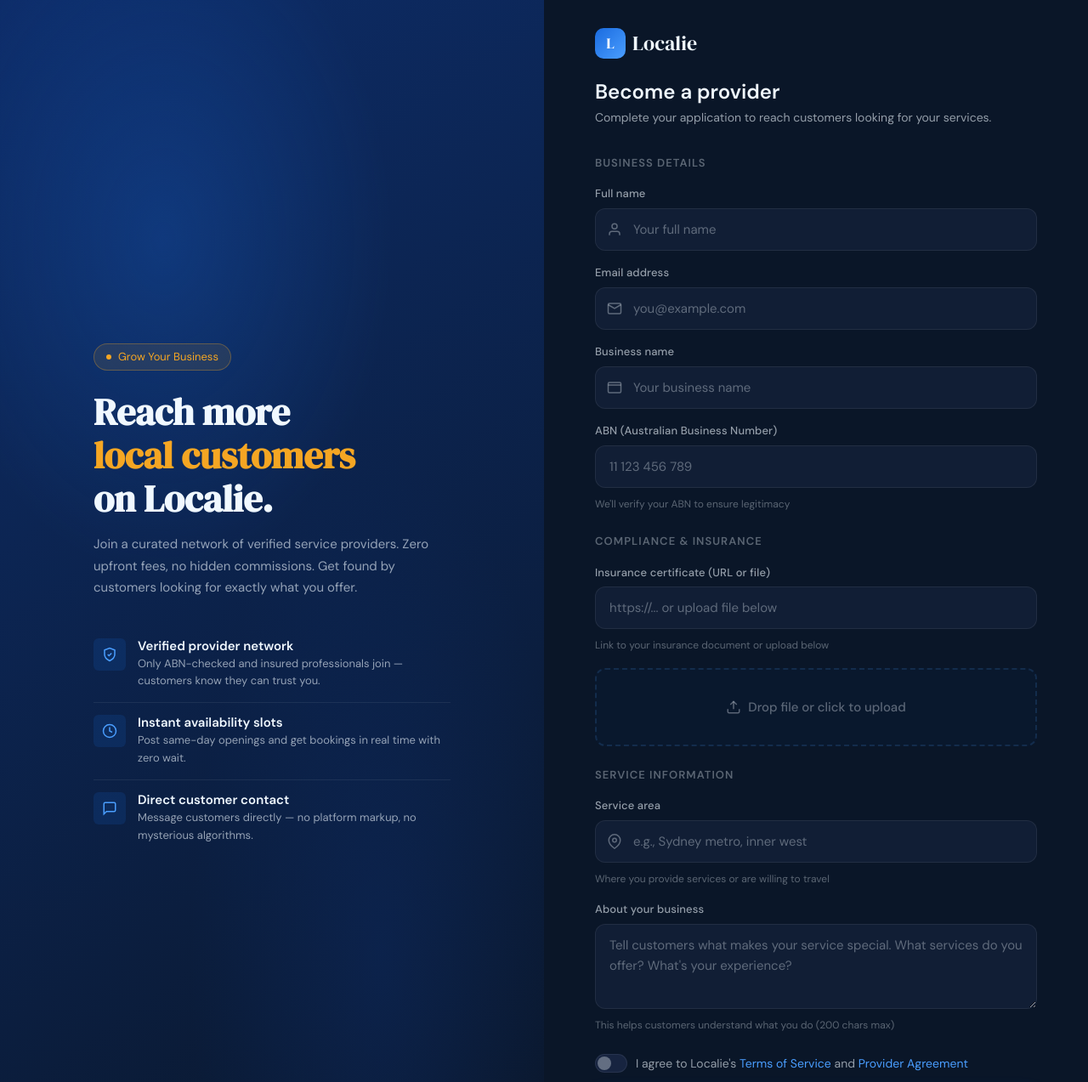
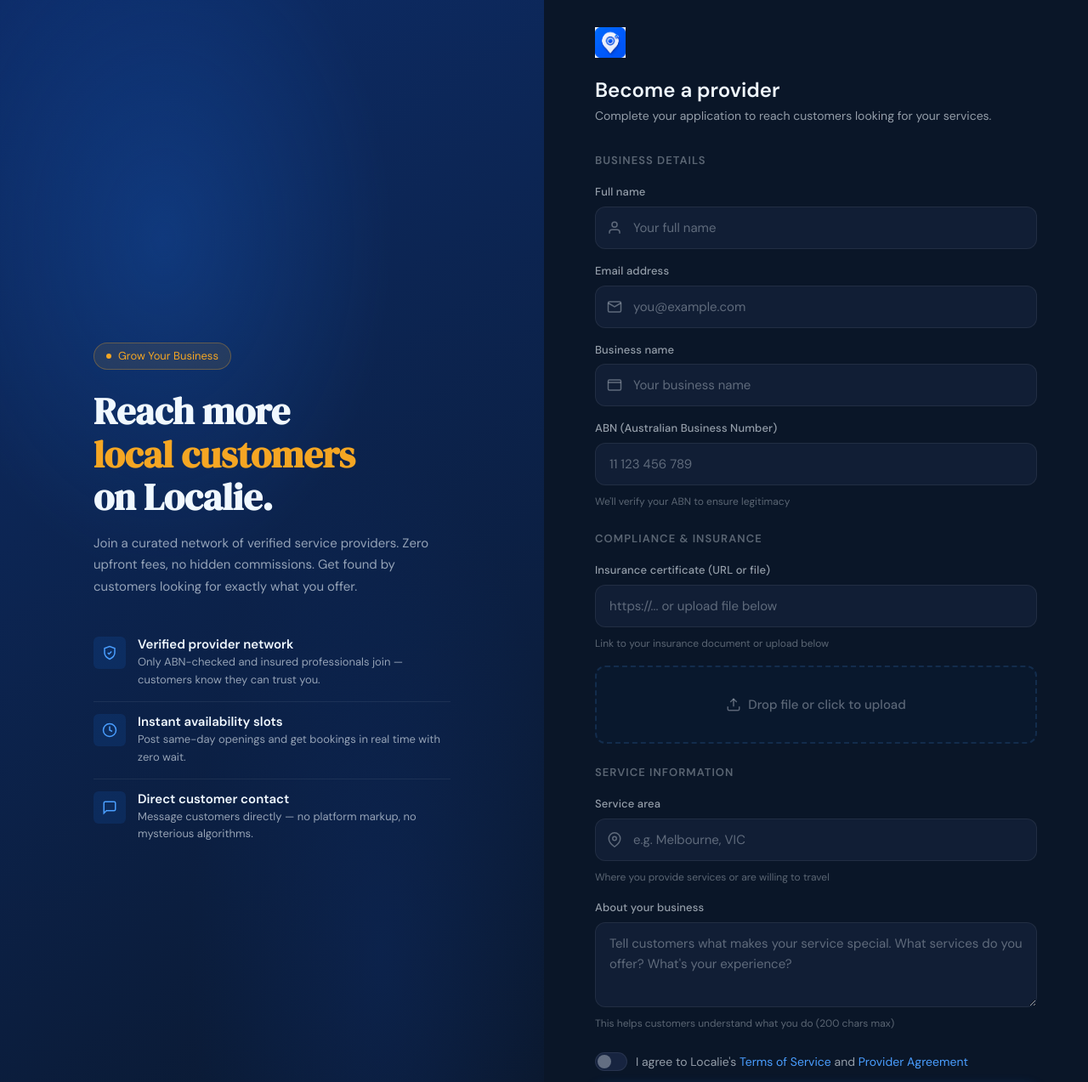
Before and after one commit to simonsibillin-ux/Localie, a plain HTML site: page apply.html in a window 1280 px wide. Shown: the top 1273 px of the page at 85% size. Drawn offline with nearby package versions, Linux system fonts and the light colour scheme.

Commit message:
v1.2 - logo image added, location placeholders updated

```diff
--- a/apply.html
+++ b/apply.html
@@ -190,9 +190,8 @@
     <div class="app-form-box fade-in">
 
       <!-- Logo -->
-      <a href="index.html" class="logo">
-        <div class="logo-mark">L</div>
-        Localie
+      <a href="index.html" class="logo" style="display:flex;align-items:center;text-decoration:none;">
+        <img src="images/logo.png" alt="Localie" style="height:36px;width:auto;">
       </a>
 
       <!-- Heading -->
@@ -331,7 +330,7 @@
               type="text"
               id="service-area"
               name="service_area"
-              placeholder="e.g., Sydney metro, inner west"
+              placeholder="e.g. Melbourne, VIC"
               required
             />
           </div>
```
Also changed, not shown: dashboard-admin.html (+1 -1 lines), dashboard-customer.html (+1 -1 lines), dashboard-provider.html (+1 -1 lines), login.html (+2 -3 lines), signup.html (+3 -4 lines), images/logo.png (added), 1 other file.
